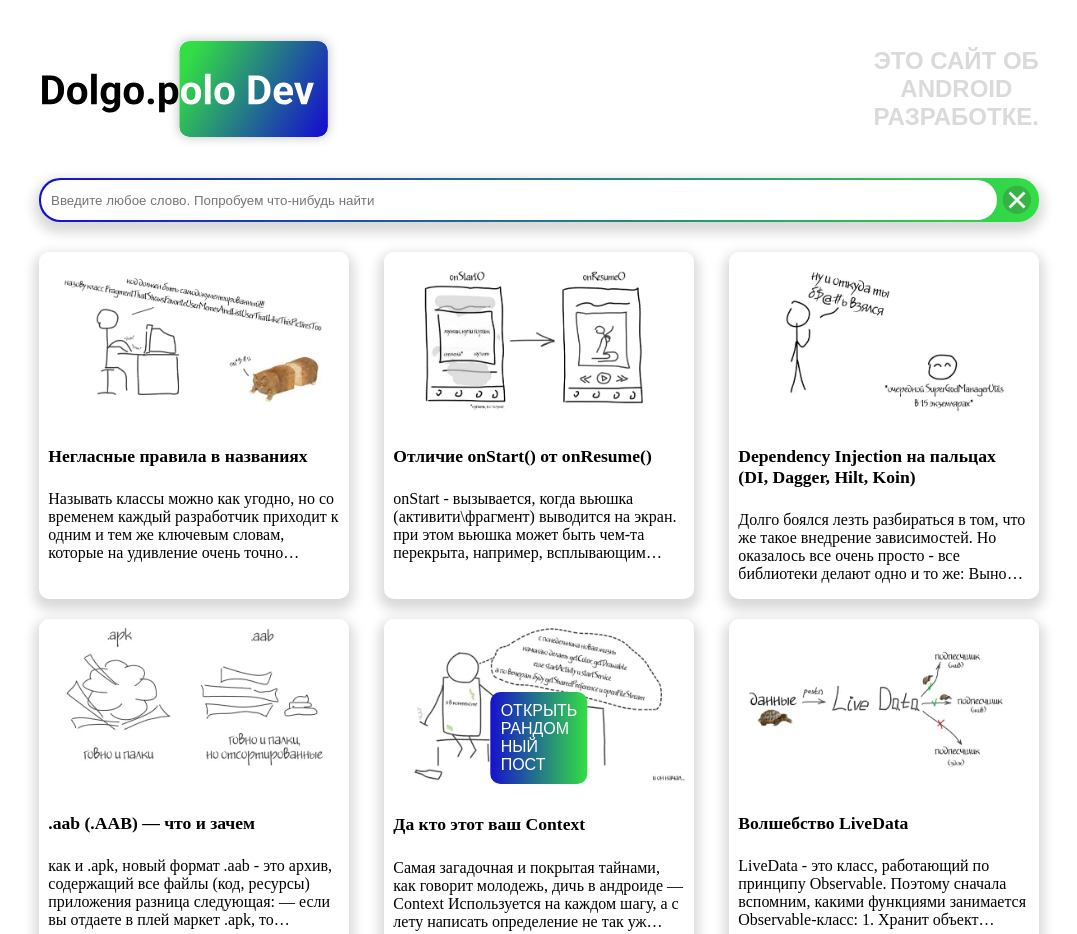
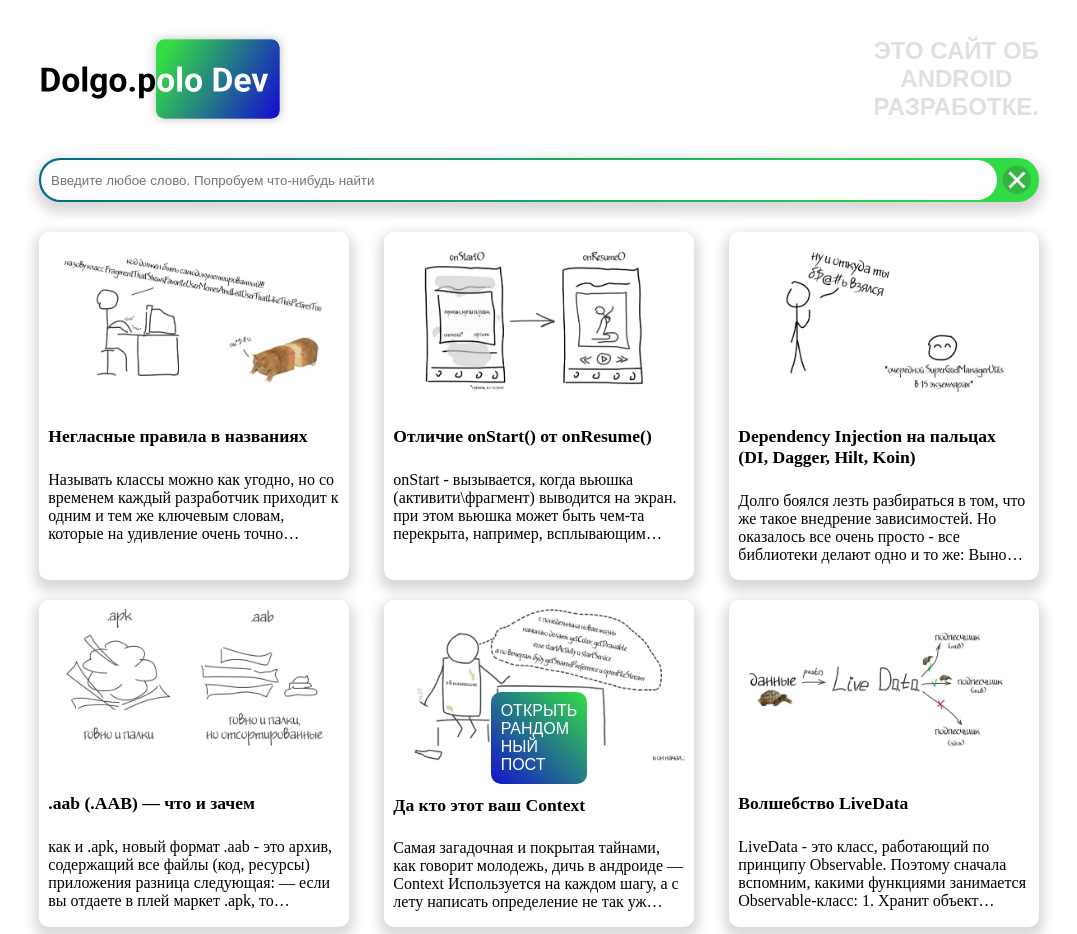
Before and after one commit to denisdolgopolov/Dolgo.polo-Dev-Android-Web, a plain HTML site: page index.html in a window 1280 px wide. Shown: the top 934 px of the page, without its empty margins (101-1178 px from the left). Drawn offline with Linux system fonts and the light colour scheme.

Commit message:
animations

```diff
--- a/index.html
+++ b/index.html
@@ -5,6 +5,7 @@
     <title>Dolgo.polo Dev</title>
     <meta content="width=device-width, initial-scale=1" name="viewport" />
     <link rel="stylesheet" href="styles.css" type="text/css">
+    <link rel="shortcut icon" href="favicon.png" type="image/png">
 </head>
 <body>
 
--- a/styles.css
+++ b/styles.css
@@ -7,20 +7,29 @@
 }
 
 .logo {
-  width: 30%;
+  width: 25%;
   min-width: 160px;
   cursor: pointer;
+  transition: all .3s;
+}
+
+.logo:hover {
+    transform: scale(1.04);
 }
 
 .title {
   text-align: center;
-  color: #b0aeae73;
+  color: #b0aeae63;
   align-self: center;
   text-transform: uppercase;
   font: 150% "Fira Sans", sans-serif;
   font-weight: bold;
+   transition: all .3s;
 }
 
+.title:hover {
+    color: #232323c9;
+}
 
 .finding {
   height: 40px;
@@ -29,10 +38,15 @@
   margin-top: 30px;
   position: relative;
 
-  background: linear-gradient(to right, #1511CD, #33DE44);
+  background: linear-gradient(to right, #036A87, #33DE44);
   padding: 2px;
   display: flex;
   justify-content: space-between;
+  transition: all .3s;
+}
+
+.finding:hover {
+  transform: scale(1.02);
 }
 
 
@@ -60,6 +74,11 @@
   margin: auto;
   margin-left: 5px;
   margin-right: 5px;
+  transition: all 0.2s;
+}
+
+#b_clear:hover {
+transform: scale(1.1);
 }
 
 .icon {
@@ -71,18 +90,27 @@
 }
 
 #b_open_random_post  {
- background: linear-gradient(to right, #1511CD, #33DE44);
- position: fixed;
+ background: linear-gradient(45deg, #1511CD, #33DE44);
+     position: fixed;
  bottom: 2%;
  border-radius: 10px;
  padding: 10px;
- right: 50%;
+     left: 0;
+     right: 0;
+     margin-left: auto;
+        margin-right: auto;
+     width: fit-content;
 
  color: #FFFFFF;
  text-transform: uppercase;
  font: 1em "Fira Sans", sans-serif;
  cursor: pointer;
- transform: translate(50%, 0)
+   transition: all .2s;
+
+}
+
+#b_open_random_post:hover {
+  transform: scale(1.1);
 }
 
 #container_posts {
@@ -98,6 +126,12 @@
   margin-bottom: 20px;
   max-width: 31%;
   min-width: 260px;
+    transition: all .2s;
+}
+
+.container_post:hover {
+  transform: scale(1.05);
+  box-shadow: 0px 2px 2px 2px #6ECCE7;
 }
 
 .post_img {
```
Also changed, not shown: favicon.png (added).
